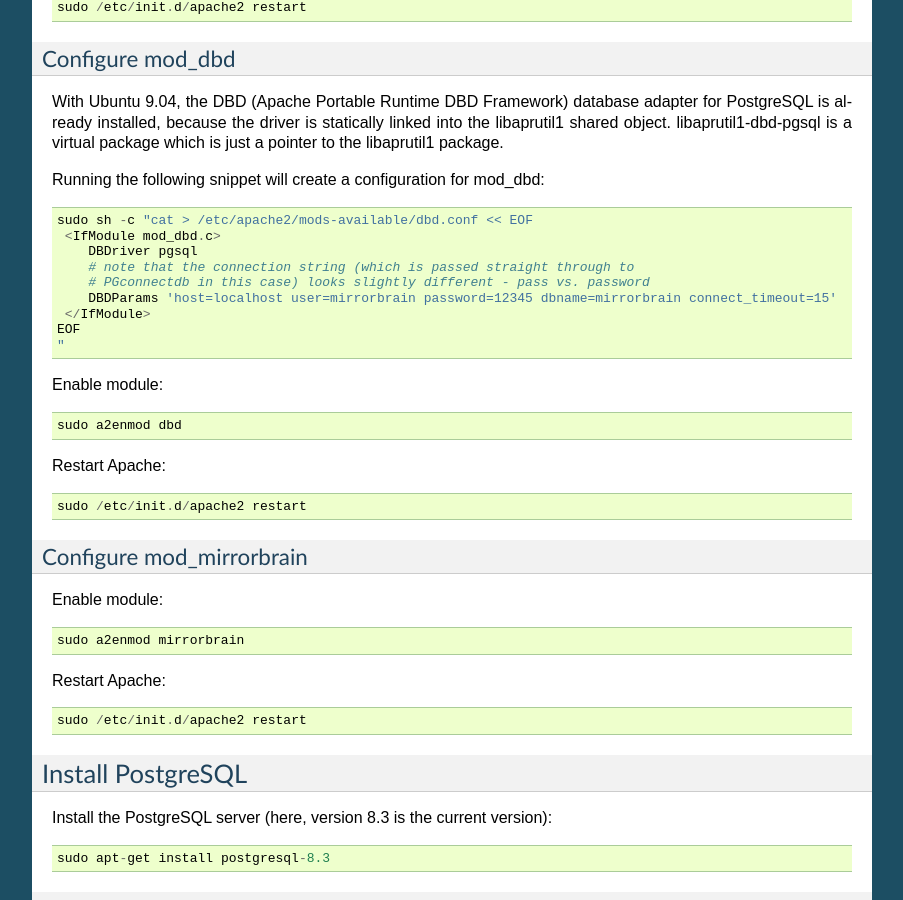
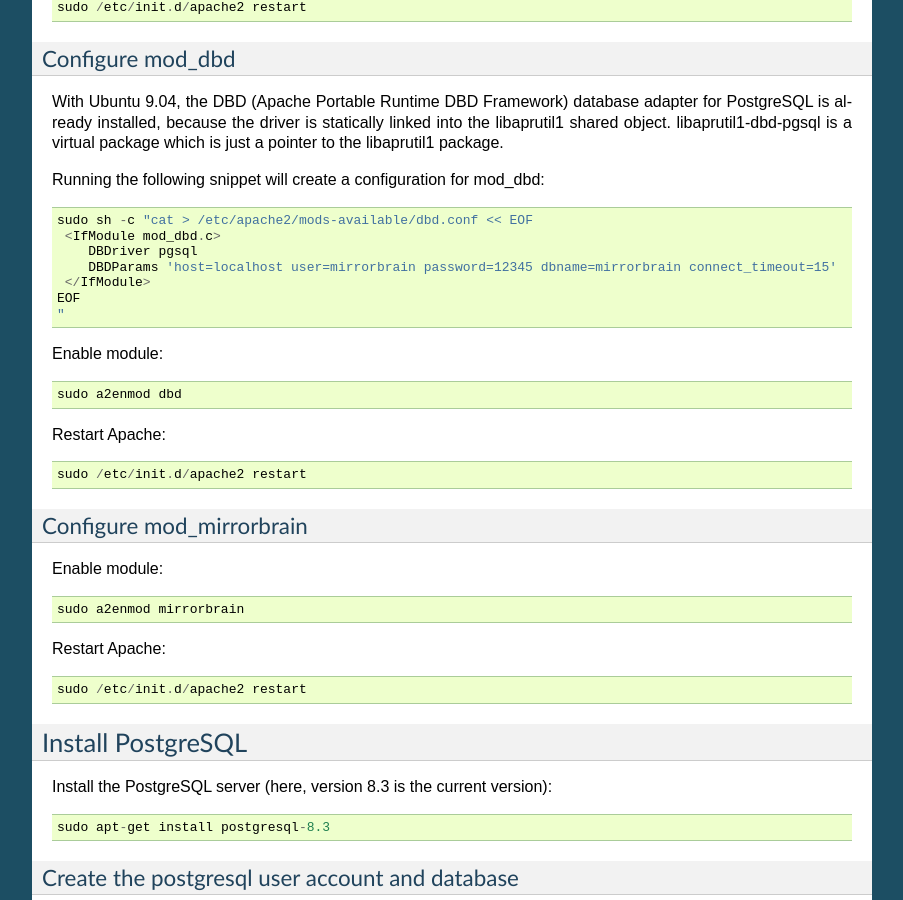
Before and after one commit to hayalci/mirrorbrain, a Sphinx documentation site: the page built from docs/installation/debian.rst, in a window 1280 px wide and 900 px high, scrolled down 1563 px. Shown: the whole window, without its empty margins (198-1101 px from the left). Built offline with Sphinx 7.4.7, drawn with Linux system fonts in a browser that asks for light colours.

Commit message:
remove unecessary comments form dbd.conf snipit
git-svn-id: http://svn.mirrorbrain.org/svn/mirrorbrain/trunk@7827 2d291e14-ff0c-0410-a3fa-d5caa9871f55

```diff
--- a/docs/installation/debian.rst
+++ b/docs/installation/debian.rst
@@ -113,8 +113,6 @@
   sudo sh -c "cat > /etc/apache2/mods-available/dbd.conf << EOF
    <IfModule mod_dbd.c>
       DBDriver pgsql
-      # note that the connection string (which is passed straight through to
-      # PGconnectdb in this case) looks slightly different - pass vs. password
       DBDParams 'host=localhost user=mirrorbrain password=12345 dbname=mirrorbrain connect_timeout=15'
    </IfModule>
   EOF
```
